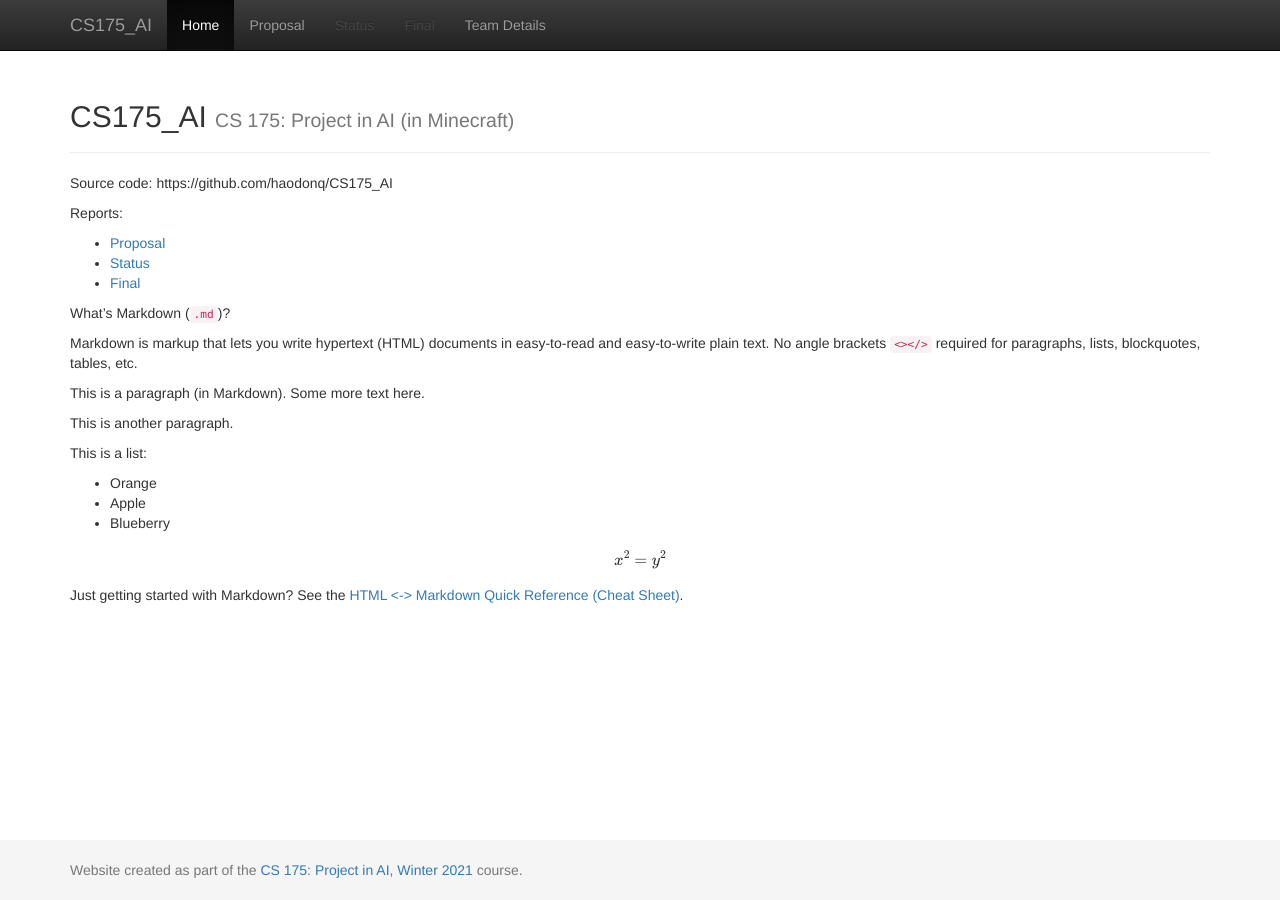
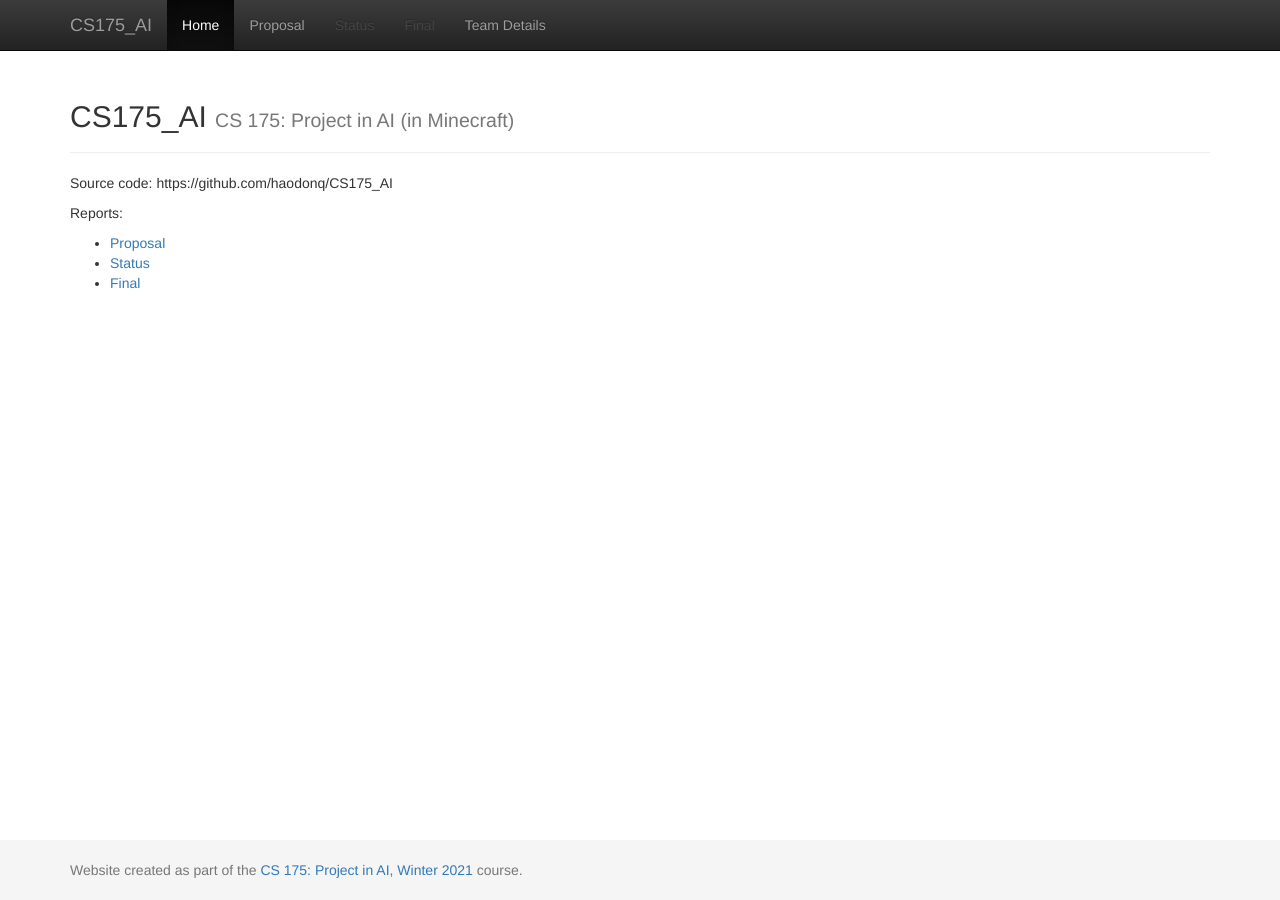
Before and after one commit to LeoLuo0320/MatureAI, a Jekyll site: the page built from docs/index.md, in a window 1280 px wide. Built offline with Jekyll 4.4.1, drawn with Linux system fonts in a browser that asks for light colours; formulas are drawn with MathJax 3.

Commit message:
update webpage

```diff
--- a/docs/index.md
+++ b/docs/index.md
@@ -11,30 +11,5 @@
 - [Status](status.html)
 - [Final](final.html)
 
-What's Markdown (`.md`)?
-
-Markdown is markup that lets you write hypertext (HTML) documents
-in easy-to-read and easy-to-write plain text.
-No angle brackets `<></>` required for
-paragraphs, lists, blockquotes, tables, etc.
-
-
-This is a paragraph (in Markdown). Some more
-text here.
-
-This is another paragraph.
-
-This is a list:
-
-- Orange
-- Apple
-- Blueberry
-
-$$x^2 = y^2$$
-
-
-Just getting started with Markdown?
-See the [HTML <-> Markdown Quick Reference (Cheat Sheet)][quickref].
-
 
 [quickref]: https://github.com/mundimark/quickrefs/blob/master/HTML.md
```
Also changed, not shown: docs/proposal.md (+3 -7 lines).
